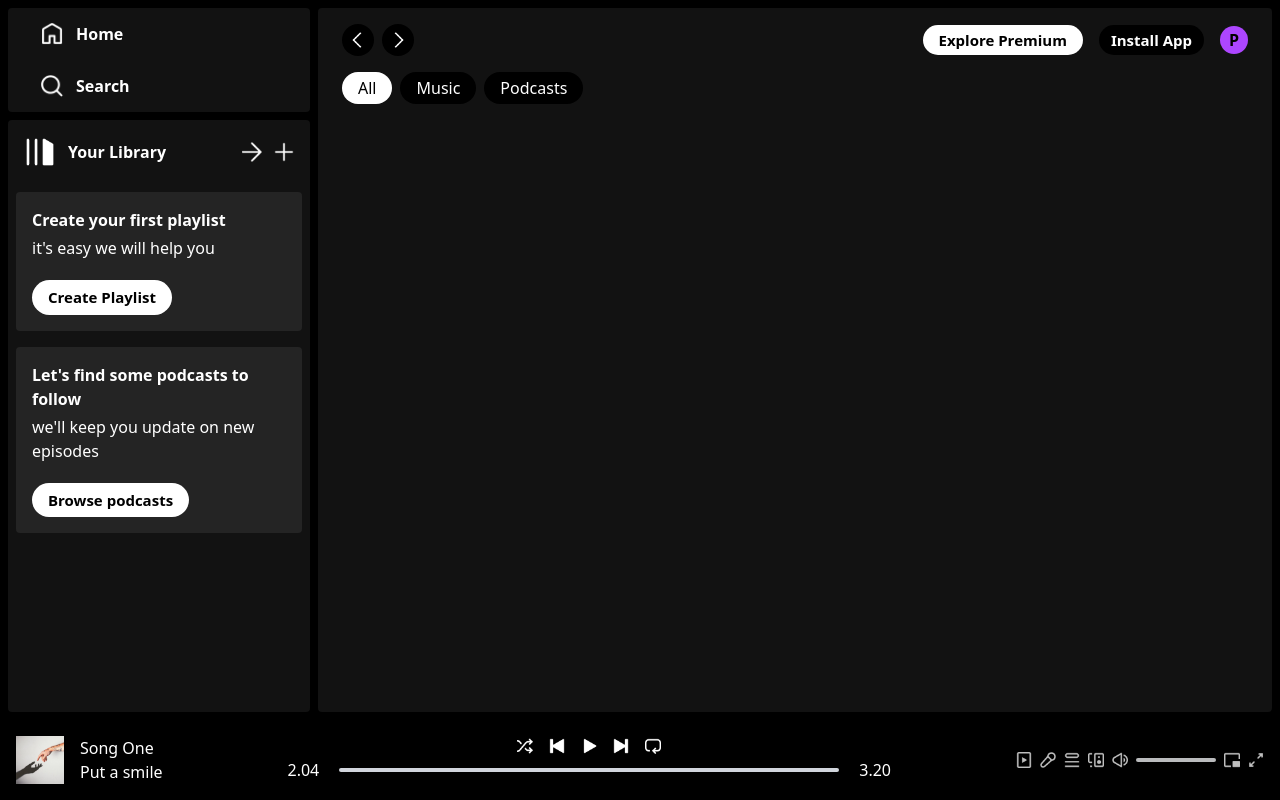
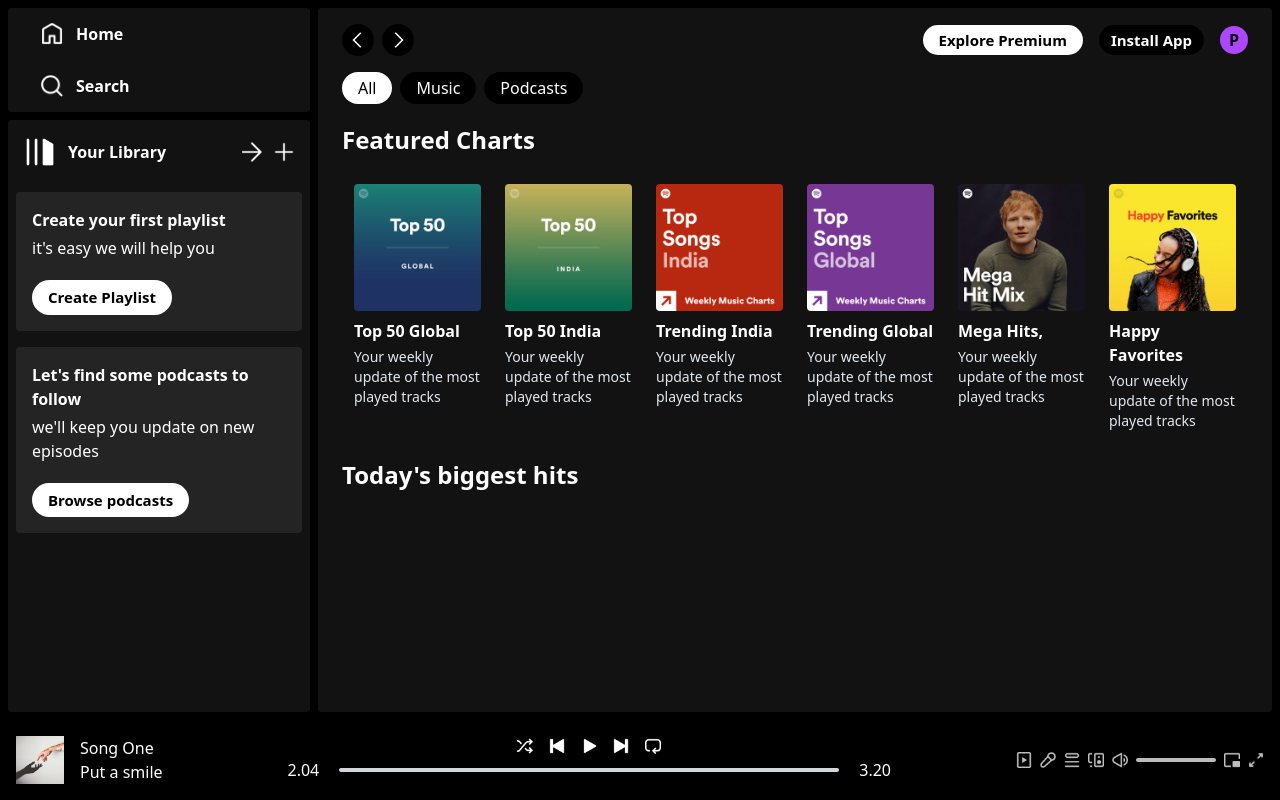
Before and after one commit to Prathamesh910/SPOTIFY_CLONE, a React (Vite) app: page / in a window 1280 px wide. Built offline with nearby package versions, Linux system fonts and the light colour scheme.

Commit message:
Completed songitem component...

```diff
--- a/src/components/DisplayHome.jsx
+++ b/src/components/DisplayHome.jsx
@@ -1,13 +1,36 @@
 import React from "react";
 import Navbar from "./Navbar";
+import { albumsData } from "../assets/assets";
+import AlbumItem from "./AlbumItem";
+import { songsData } from "../assets/assets";
 
 const DisplayHome = () => {
   return (
     <>
       <Navbar />
-      <div className="my-5 font-bold text-2xl">
+      <div className="mb-4">
+        <h1 className="my-5 font-bold text-2xl">Featured Charts</h1>
 
+        <div className="flex overflow-auto">
+          {albumsData.map((item, index) => (
+            <AlbumItem
+              key={index}
+              name={item.name}
+              desc={item.desc}
+              id={item.id}
+              image={item.image}
+            />
+          ))}
+        </div>
       </div>
+      <div className="mb-4">
+        <h1 className="my-5 font-bold text-2xl">Today's biggest hits</h1>
+
+        <div className="flex overflow-auto">
+          {}
+        </div>
+      </div>
+
     </>
   );
 };
--- /dev/null
+++ b/src/components/SongItem.jsx
@@ -0,0 +1,13 @@
+import React from "react";
+
+const SongItem = ({ name, image, desc, id }) => {
+  return (
+    <div className="min-w-[180px] pp-2 px-3 rounded cursor-pointer hover:bg-[#ffffff26]">
+      <img className="rounded" src={image} alt="" />
+      <p className="font-bold mt-2 mb-1 ">{name}</p>
+      <p className="text-slate-200 text-sm">{desc}</p>
+    </div>
+  );
+};
+
+export default SongItem;
--- a/src/index.css
+++ b/src/index.css
@@ -1 +1,5 @@
 @import "tailwindcss";
+
+::-webkit-scrollbar {
+  display: none;
+}
```
